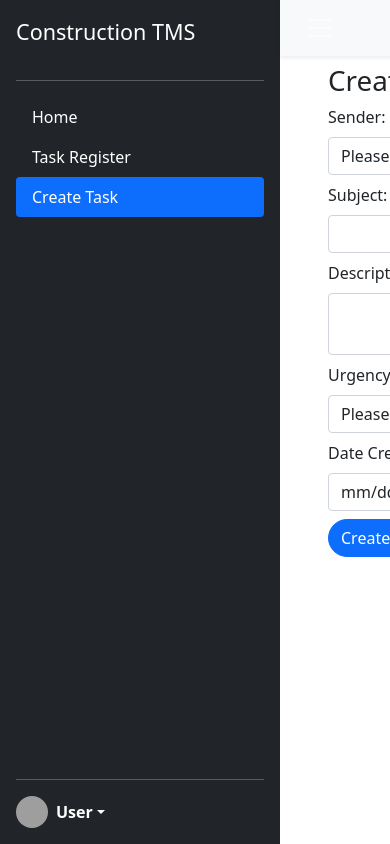
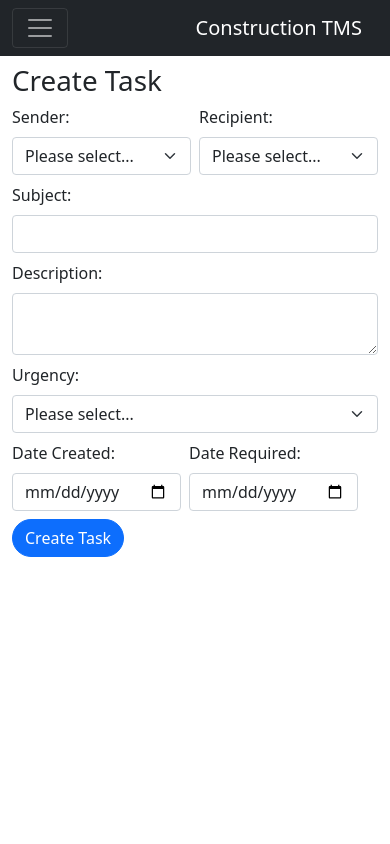
Before and after one commit to JerseyJack/Construction-TMS, a Flask app: page /create_task in a window 390 px wide; the page is wider, and only the part inside the window is pictured. Run offline with Flask 2, Linux system fonts and the light colour scheme; data comes from the database, SQL or seed files in the repository; both versions use the stored data as it was after the commit; some libraries are stand-ins or nearby versions; grey boxes are pictures that could not be loaded.

Commit message:
More responsive
Pages and nav more responsive. However still need to fix data table hidden columns at different widths

```diff
--- a/forms/views.py
+++ b/forms/views.py
@@ -84,16 +84,17 @@ def task_details(task_id):
 
             db.session.commit()
             flash('Task successfully updated', 'success')
-            return redirect(url_for('forms.task_details', task_id=task_id))
+            return redirect(url_for('forms.task_register'))
         except:
             flash('Something went wrong adding a task. Please try again', 'danger')
             return redirect(url_for('forms.task_details', task_id=task_id))
     return render_template('task_details.html', users=user_query, details=query.first(), dates=dates)
 
-@forms.route('/delete_task', methods=['POST'])
+@forms.route('/delete_task', methods=['POST', 'GET'])
 def delete_task():
     task_id = request.form['delete_task_button']
-    deleted_task = db.Task.delete().where(Task.id == task_id)
-    deleted_task.execute()
+    task_query = db.session.query(Task).filter(Task.id == task_id).first()
+    db.session.delete(task_query)
+    db.session.commit()
     flash('Task successfully deleted', 'success')
     return redirect(url_for('registers.task_register'))
--- a/navigation/templates/base.html
+++ b/navigation/templates/base.html
@@ -5,6 +5,7 @@
         <meta name="viewport" content="width=device-width, initial-scale=1">
         <!-- Bootstrap CSS -->
         <link href="https://cdn.jsdelivr.net/npm/bootstrap@5.1.3/dist/css/bootstrap.min.css" rel="stylesheet" integrity="sha384-1BmE4kWBq78iYhFldvKuhfTAU6auU8tT94WrHftjDbrCEXSU1oBoqyl2QvZ6jIW3" crossorigin="anonymous">
+        <script src="https://cdn.jsdelivr.net/npm/bootstrap@5.1.3/dist/js/bootstrap.bundle.min.js" integrity="sha384-ka7Sk0Gln4gmtz2MlQnikT1wXgYsOg+OMhuP+IlRH9sENBO0LRn5q+8nbTov4+1p" crossorigin="anonymous"></script>
         <link rel="stylesheet" type="text/css" href="https://cdn.datatables.net/1.11.5/css/dataTables.bootstrap5.min.css">
         <title>CTMS - {{active_page}}</title>
     </head>
@@ -16,7 +17,7 @@
 
     <body style="height: 100%; min-height: 100%">
         <div class="d-flex" style="height: 100%">
-            <nav id="sidebarNav" style="height:100%">
+            <!--<nav id="sidebarNav" style="height:100%">
                 <div id="collapseNav" class="collapse collapse-horizontal d-flex flex-column flex-shrink-0 p-3 text-white bg-dark" style="width: 280px; height:100%">
                     <a href="/" class="d-flex align-items-center mb-3 mb-md-0 me-md-auto text-white text-decoration-none">
                         <span class="fs-4">Construction TMS</span>
@@ -56,18 +57,46 @@
                         </ul>
                     </div>
                 </div>
-            </nav>
-            <main style="width:100%">
-                <header>
-                    <div class="navbar navbar-dark bg-light shadow-sm">
-                        <div class="container">
-                            <button class="navbar-toggler" type="button" data-bs-toggle="collapse" data-bs-target="#collapseNav" data-bs-parent="#sidebarNav" aria-expanded="false" aria-controls="collapseNav" aria-label="Toggle navigation">
-                                <span class="navbar-toggler-icon"></span>
-                            </button>
+            </nav>-->
+
+            <nav class="navbar navbar-dark bg-dark fixed-top">
+                <div class="container-fluid">
+                    <button class="navbar-toggler" type="button" data-bs-toggle="offcanvas" data-bs-target="#offcanvasNavbar" aria-controls="offcanvasNavbar">
+                        <span class="navbar-toggler-icon"></span>
+                    </button>
+                    <a class="navbar-brand" href="#">Construction TMS</a>
+                    <div class="offcanvas offcanvas-start bg-dark" tabindex="-1" id="offcanvasNavbar" aria-labelledby="offcanvasNavbarLabel">
+                        <div class="offcanvas-header">
+                            <h5 class="offcanvas-title text-white" id="offcanvasNavbarLabel">Construction TMS</h5>
+                            <button type="button" class="btn-close text-reset" data-bs-dismiss="offcanvas" aria-label="Close"></button>
+                        </div>
+                        <div class="offcanvas-body">
+                            <ul class="nav nav-pills flex-column mb-auto">
+                                {% for href, id, caption in navigation_bar %}
+                                    {% if id == active_page %}
+                                        <li class="nav-item">
+                                            <a href="{{href|e}}" class="nav-link active" aria-current="page">
+                                                {{ caption|e }}
+                                            </a>
+                                        </li>
+                                    {% else %}
+                                        {% if id != active_page %}
+                                            <li>
+                                                <a href="{{href|e}}" class="nav-link text-white">
+                                                    {{ caption|e }}
+                                                </a>
+                                            </li>
+                                        {% endif %}
+                                    {% endif %}
+                                {% endfor %}
+                            </ul>
                         </div>
                     </div>
-                </header>
-                <div class="container ps-5 pt-2">
+                </div>
+            </nav>
+
+            <main style="width:100%">
+                <div class="container pt-5 mt-3 mb-3">
                     {% block content %}
                     {% endblock %}
                 </div>
```
Also changed, not shown: registers/templates/task_register.html (+15 -4 lines), db.sqlite.
